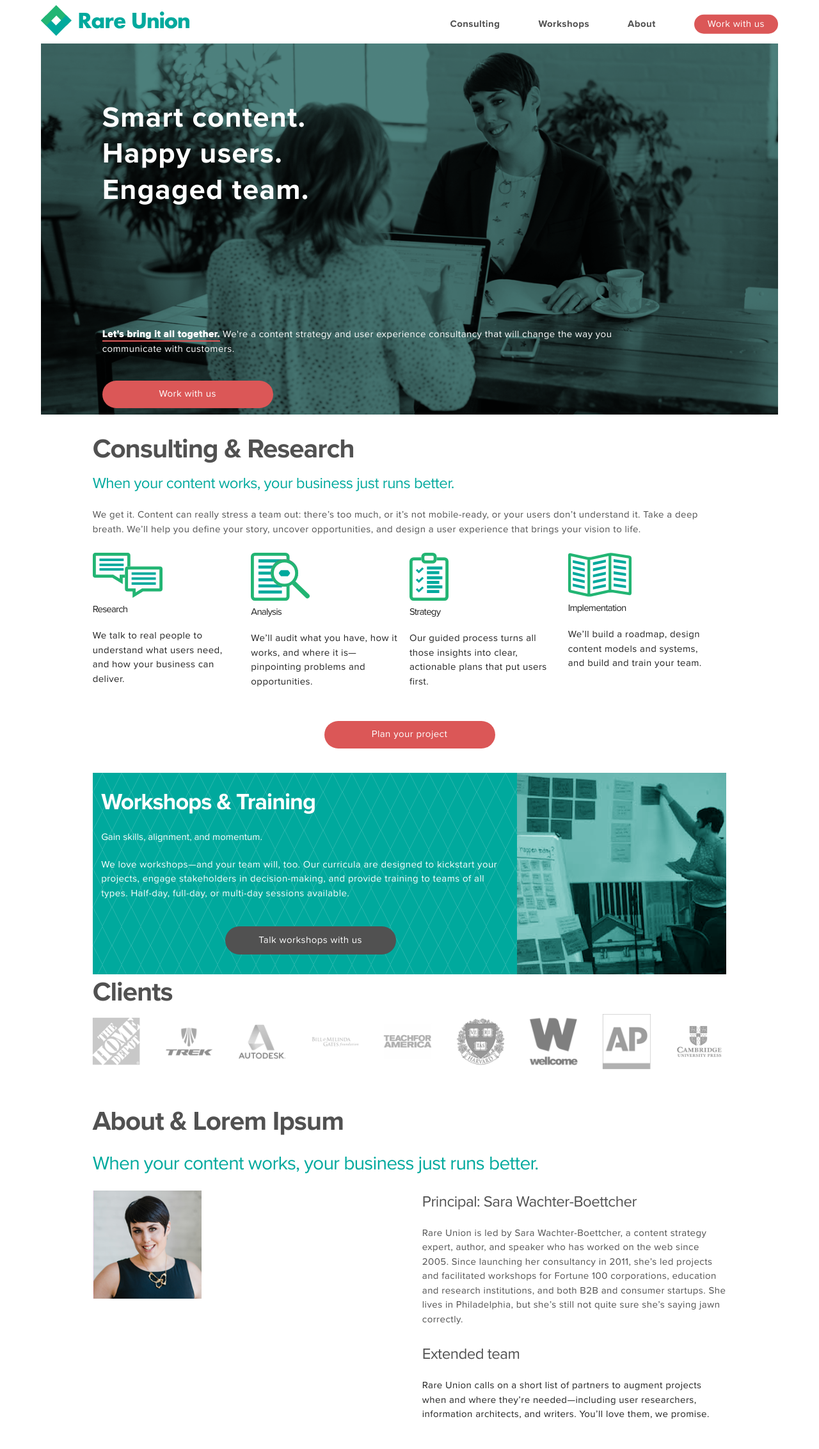
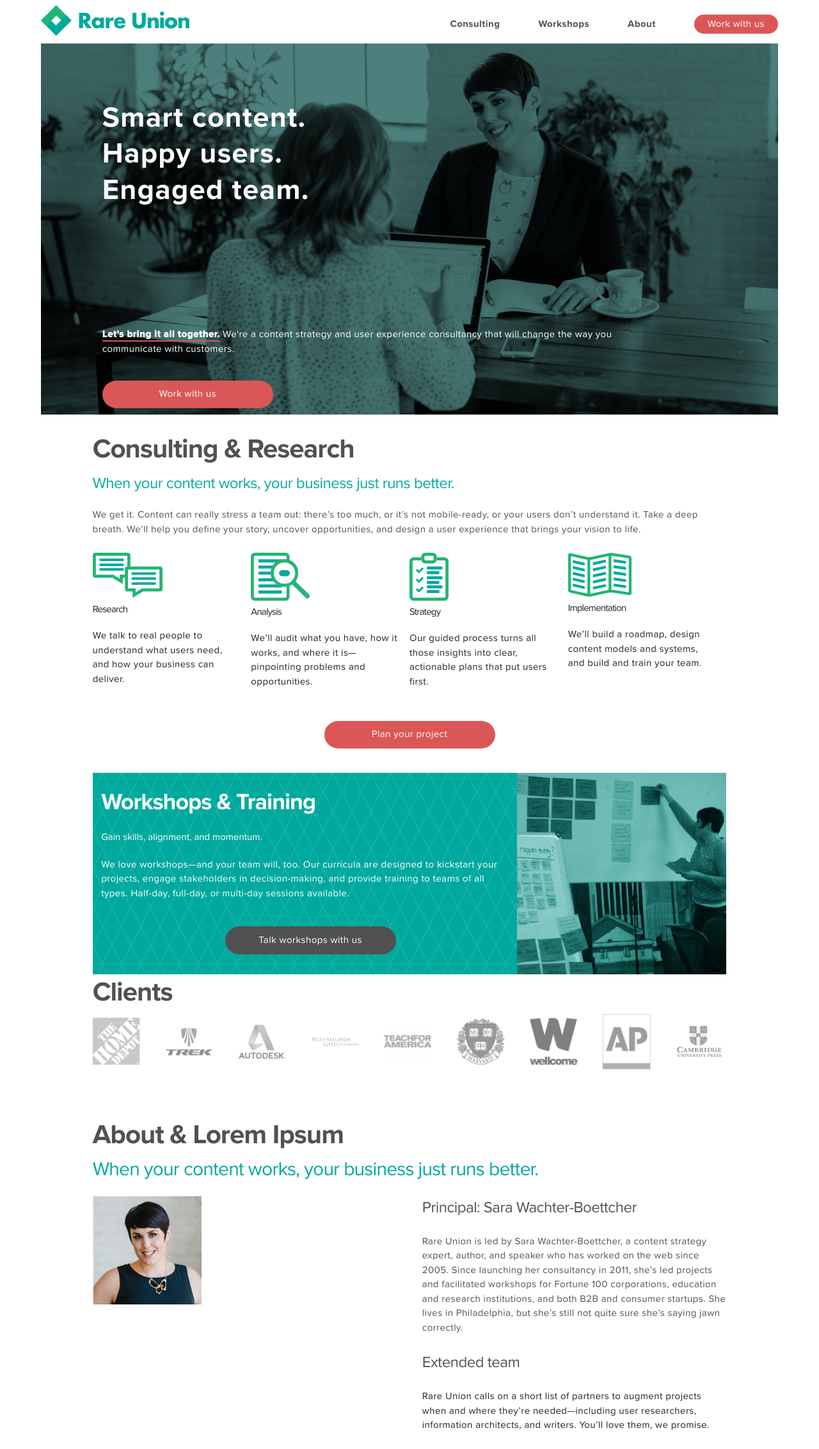
Before and after one commit to sarawb/sarawb.github.io, a Jekyll site: the page built from index.html, in a window 1280 px wide. Shown: the whole page at 64% size. Built offline with Jekyll 4.4.1, drawn with Linux system fonts in a browser that asks for light colours; nearby versions of some CDN libraries; some web fonts are replaced.

Commit message:
Mobile styles for about

```diff
--- a/_sass/_rare_union.scss
+++ b/_sass/_rare_union.scss
@@ -208,7 +208,7 @@
   margin: 0.3em 0 0.5em 0;
 }
 
-// Workshops and Training ########################
+// Clients #######################################
 
 #clients {
   padding: 1em 0 0.2em 0;
@@ -229,6 +229,22 @@
   transform: translate(-50%, -50%);
   text-align: center;
 }
+
+// About ########################################
+
+#about h2{
+  margin: 0.5em 0 0.2em 0;
+}
+
+#about h5 {
+  margin: 0 0 1em 0;
+}
+
+#about img {
+  margin: 0 0 1em 0;
+}
+
+
 
 /* Larger than mobile */
 
```
